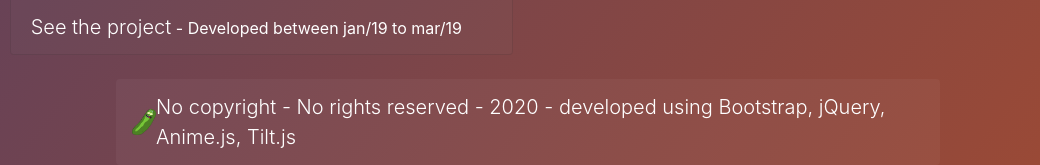
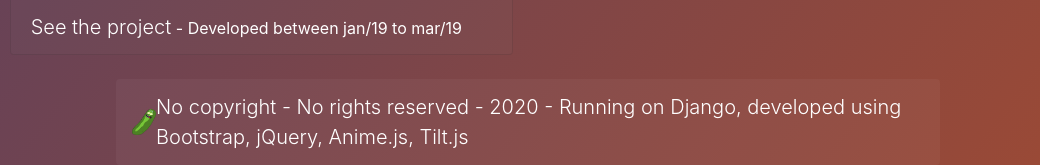
Before and after one commit to lorenzovella/vellatech, a Django app: page / in a window 1280 px wide. Shown: the part 1585-1750 px from the top of the page, without its empty margins (112-1152 px from the left). Run offline with Django 3.2, Linux system fonts and the light colour scheme; some libraries are stand-ins or nearby versions.

Commit message:
Update index.html

```diff
--- a/Portfolio/templates/index.html
+++ b/Portfolio/templates/index.html
@@ -175,7 +175,7 @@ attachTilt()
       <div class="col-md-8 mx-auto">
         <nav class="navbar navbar-dark navbar-expand-lg rounded mt-3">
           <img src="static/pickle-rick.png"/>
-          <a class="navbar-brand mx-auto d-flex lead text-wrap" >No copyright - No rights reserved - 2020 - developed using Bootstrap, jQuery, Anime.js, Tilt.js</a>
+          <a class="navbar-brand mx-auto d-flex lead text-wrap" >No copyright - No rights reserved - 2020 - Running on Django, developed using Bootstrap, jQuery, Anime.js, Tilt.js</a>
         </nav>
       </div>
     </footer>
```
